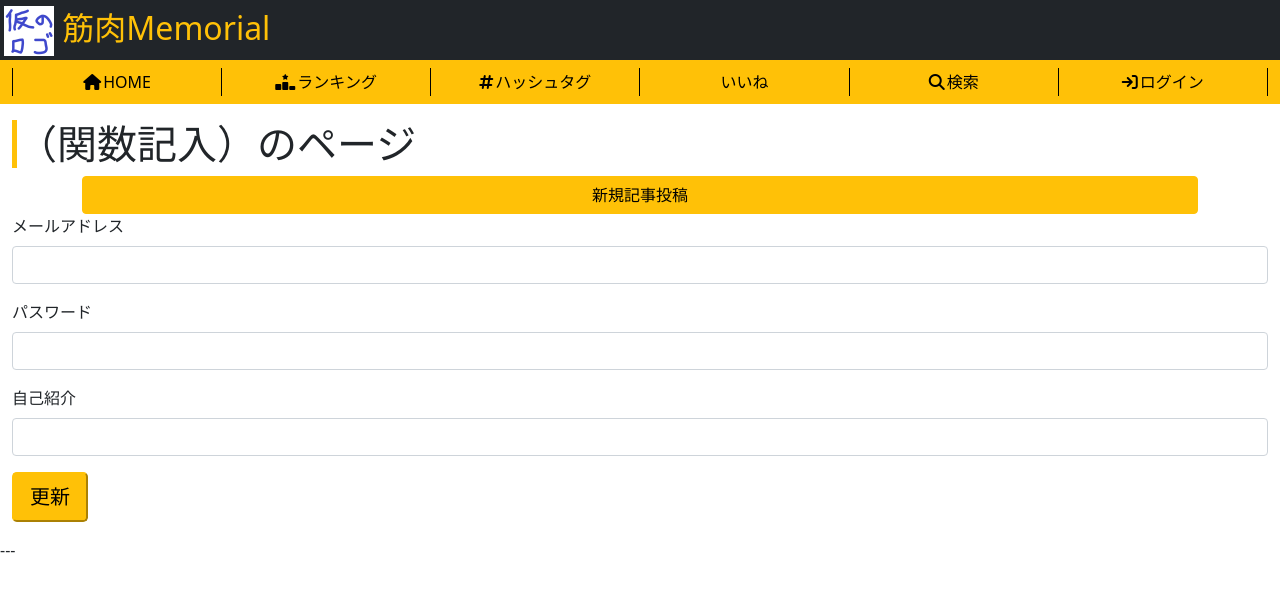
After one commit to Mitsutan/2023Dev3Early, a PHP site: page /mypage.php in a window 1280 px wide. The commit adds this page. Shown: the top 592 px of the page. Run offline with PHP 8.4, Linux system fonts and the light colour scheme.

Commit message:
マイページ作成

```diff
--- a/04_ソースコード/css/style.css
+++ b/04_ソースコード/css/style.css
@@ -43,6 +43,10 @@ ul#nav_ul>li>a>i {
 h1 {
     border-left: 5px solid #ffc107;
 }
+h2{
+    border :5px solid #ffc107;
+    padding :10px;
+}
 
 .err_area {
     background-color: #ff00001d;
--- /dev/null
+++ b/04_ソースコード/mypage.php
@@ -0,0 +1,50 @@
+<head>
+    <meta charset="UTF-8">
+    <meta http-equiv="X-UA-Compatible" content="IE=edge">
+    <meta name="viewport" content="width=device-width, initial-scale=1.0">
+
+    <link href="https://cdn.jsdelivr.net/npm/bootstrap@5.0.2/dist/css/bootstrap.min.css" rel="stylesheet" integrity="sha384-EVSTQN3/azprG1Anm3QDgpJLIm9Nao0Yz1ztcQTwFspd3yD65VohhpuuCOmLASjC" crossorigin="anonymous">
+
+    <link rel="stylesheet" href="https://cdnjs.cloudflare.com/ajax/libs/font-awesome/6.4.0/css/all.min.css" integrity="sha512-iecdLmaskl7CVkqkXNQ/ZH/XLlvWZOJyj7Yy7tcenmpD1ypASozpmT/E0iPtmFIB46ZmdtAc9eNBvH0H/ZpiBw==" crossorigin="anonymous" referrerpolicy="no-referrer" />
+
+    <link rel="stylesheet" href="./css/style.css">
+
+    <title>マイページ</title>
+</head>
+
+<body>
+    <?php require_once "./php/header.php" ?>
+
+    <div class="container-fluid">
+        <h1>（関数記入）のページ</h1>
+        <div class="container">
+        <div class="d-grid gap-2"><a href="./signup.php" class="btn btn-warning">新規記事投稿</a></div>
+        </div>
+        <form action="./php/update.php" method="post">
+            <div class="mb-3">
+                <label for="UpdateEmail1" class="form-label">メールアドレス</label>
+                <input type="email" class="form-control" id="UpdateEmail1" name="mail" aria-describedby="emailHelp" required>
+                <!-- <div id="emailHelp" class="form-text">We'll never share your email with anyone else.</div> -->
+            </div>
+            <div class="mb-3">
+                <label for="UpdatePassword1" class="form-label">パスワード</label>
+                <input type="password" class="form-control" id="UpdatePassword1" name="pass" required>
+            </div>
+            <!-- <div class="mb-3 form-check">
+                <input type="checkbox" class="form-check-input" id="exampleCheck1">
+                <label class="form-check-label" for="exampleCheck1">Check me out</label>
+            </div> -->
+            <div class="mb-3">
+                <label for="UpdateIntroduce" class="form-label">自己紹介</label>
+                <input type="text" class="form-control" id="updateIntroduce" name="Introduce" required>
+            </div>
+            <button type="submit" class="btn-lg btn-warning">更新</button>
+        </form>
+    </div>
+
+    <script src="https://cdn.jsdelivr.net/npm/bootstrap@5.0.2/dist/js/bootstrap.bundle.min.js" integrity="sha384-MrcW6ZMFYlzcLA8Nl+NtUVF0sA7MsXsP1UyJoMp4YLEuNSfAP+JcXn/tWtIaxVXM" crossorigin="anonymous"></script>
+    <script src="./script/script.js"></script>
+</body>
+
+</html>
+---
```
